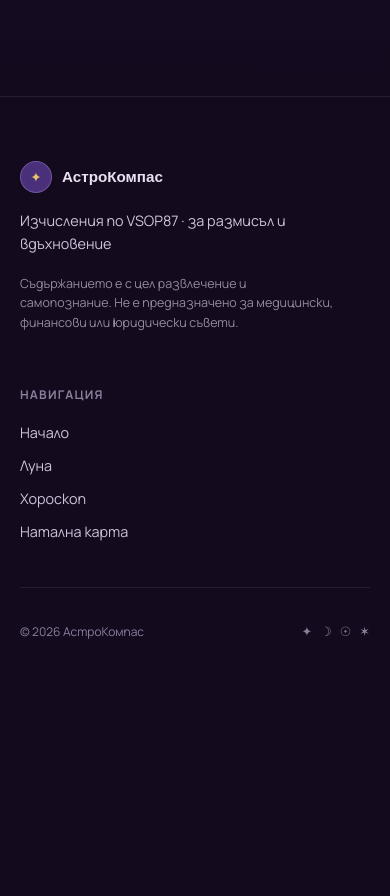
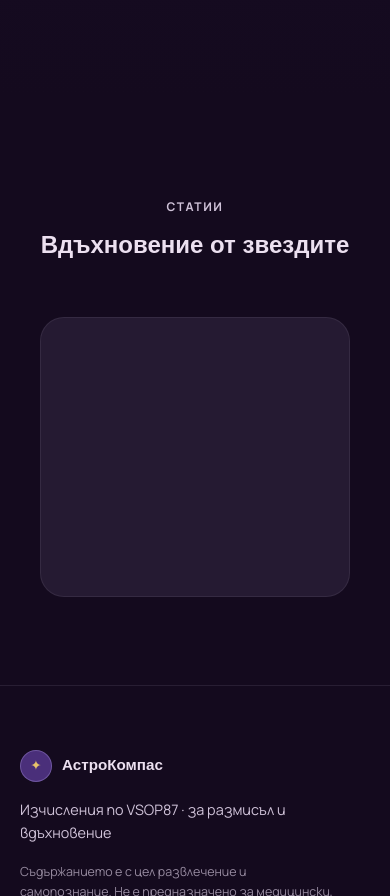
Before and after one commit to mpeneva7/astro-compas, a plain HTML site: page index.html in a window 390 px wide. Shown: the part 6717-7613 px from the top of the page. Before the commit the page ends 7434 px from the top, so only its background shows below. Drawn offline with Linux system fonts and the light colour scheme; a web font is replaced by a local one.

Commit message:
Add articles section with placeholder article card
New section for future blog articles/content with responsive grid layout (1→2→3 columns) and Material Design 3 styling. One empty article-card placeholder ready for content."

```diff
--- a/css/style.css
+++ b/css/style.css
@@ -530,6 +530,26 @@ section { padding: 96px 20px; }
 
 .download-btn { width: 100%; margin-top: auto; }
 
+/* ── Articles ─────────────────────────────────────────────────────── */
+#articles { background: var(--background); padding: 88px 20px; }
+.articles-grid { display: grid; grid-template-columns: 1fr; gap: 24px; margin-top: 32px; }
+@media (min-width: 640px) { .articles-grid { grid-template-columns: repeat(2, 1fr); } }
+@media (min-width: 1024px) { .articles-grid { grid-template-columns: repeat(3, 1fr); } }
+
+.article-card {
+  background: var(--card);
+  border: 1px solid var(--border-soft);
+  border-radius: var(--radius-md);
+  padding: 24px;
+  display: flex;
+  flex-direction: column;
+  gap: 16px;
+  min-height: 280px;
+  cursor: pointer;
+  transition: all 0.25s ease;
+}
+.article-card:hover { background: var(--card-2); border-color: var(--outline-variant); }
+
 /* ── Footer ───────────────────────────────────────────────────────── */
 footer { background: var(--background); border-top: 1px solid rgba(74,63,84,0.38); padding: 64px 20px; }
 .footer-inner { max-width: 1152px; margin: 0 auto; display: flex; flex-wrap: wrap; justify-content: space-between; gap: 40px; }
--- a/index.html
+++ b/index.html
@@ -227,6 +227,21 @@
     </div>
   </section>
 
+  <!-- ═══════════════════════ ARTICLES ═══════════════════════ -->
+  <section id="articles">
+    <div class="container reveal" data-reveal>
+      <div class="section-head">
+        <p class="section-kicker">Статии</p>
+        <h2>Вдъхновение от звездите</h2>
+      </div>
+      <div class="articles-grid">
+        <article class="article-card">
+          <!-- Article placeholder -->
+        </article>
+      </div>
+    </div>
+  </section>
+
 </main>
 
 <footer>
```
